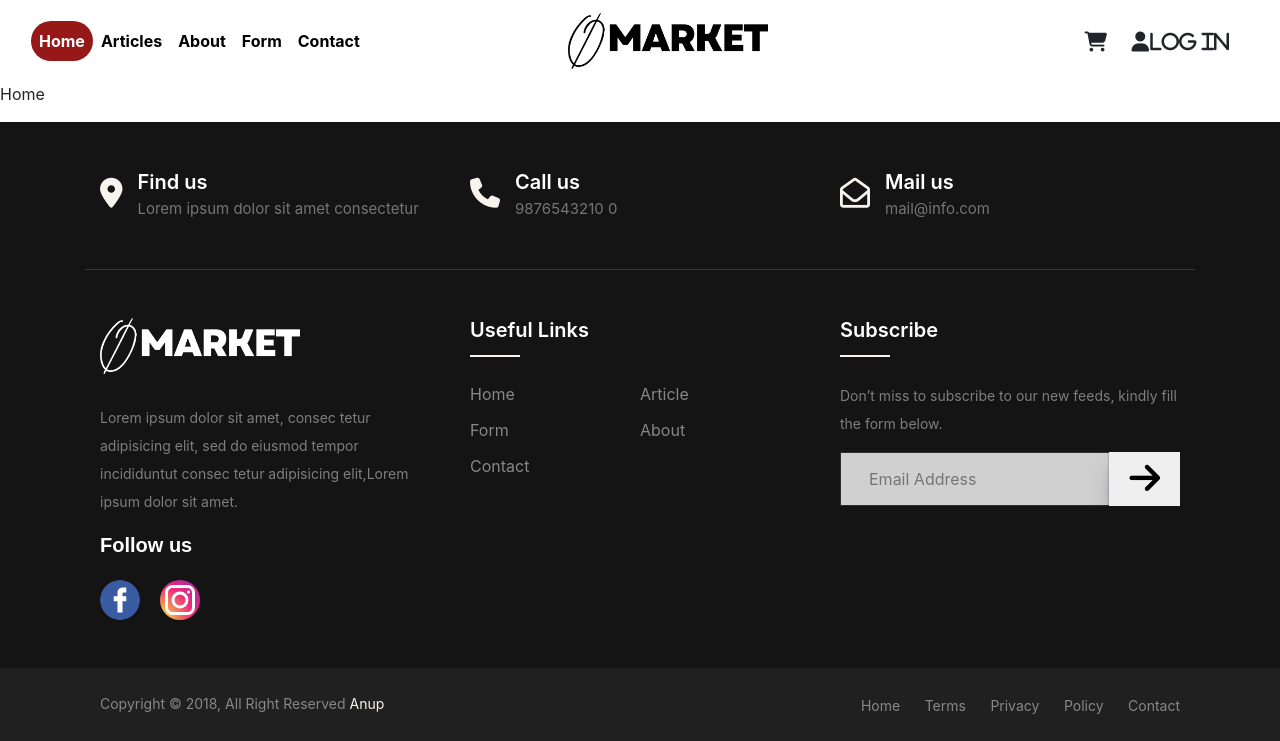
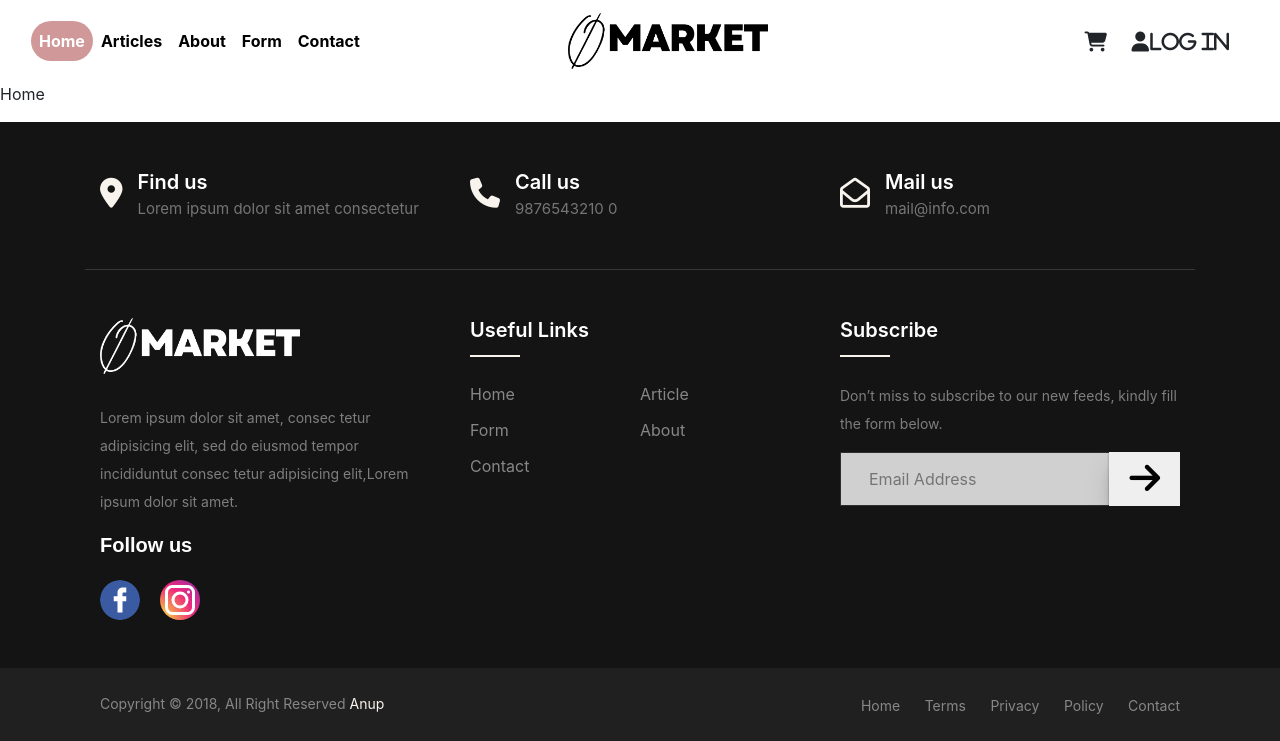
Before and after one commit to TheMaxium69/OMarket, a PHP site: page / in a window 1280 px wide. Shown: the top 741 px of the page. Run offline with PHP 8.4, Linux system fonts and the light colour scheme.

Commit message:
udpate css navbar

```diff
--- a/css/navbar.css
+++ b/css/navbar.css
@@ -14,7 +14,7 @@ ul > .nav-item:hover {
     font-weight: bold;
     background-color: darkred;
     border-radius: 25px;
-    opacity: 0.9;
+    opacity: 0.4;
 }
 
 #active {
@@ -22,7 +22,7 @@ ul > .nav-item:hover {
     font-weight: bold;
     background-color: darkred;
     border-radius: 25px;
-    opacity: 0.9;
+    opacity: 0.4;
 }
 
 .div #navbar{
```
